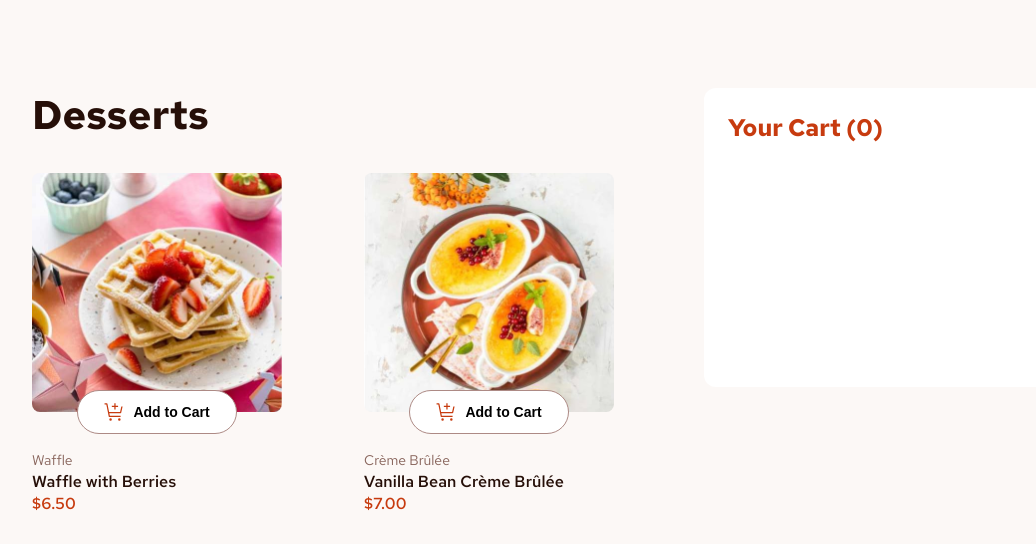
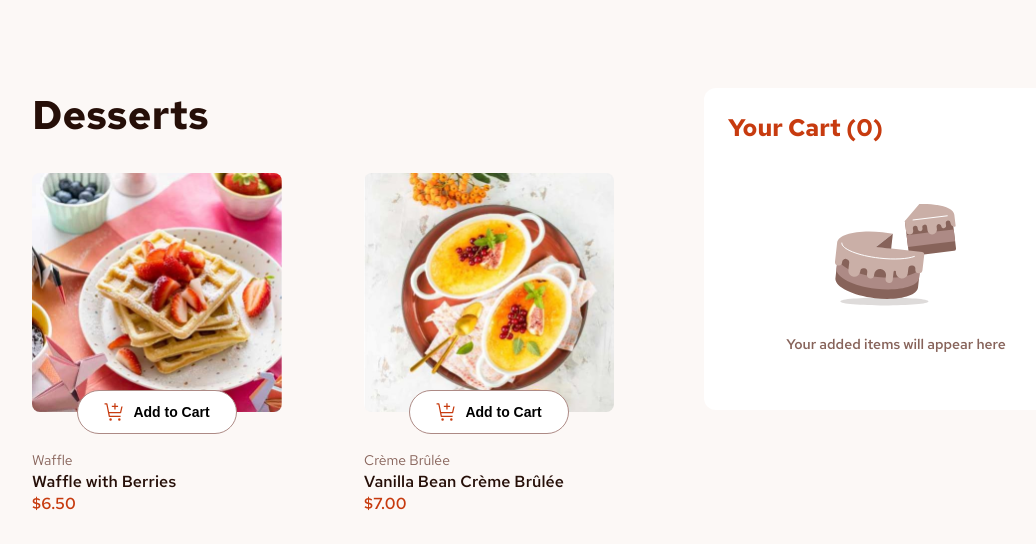
Before and after one commit to VillageR88/flask-product-list-with-cart, a Flask app: page / in a window 1280 px wide. Shown: the top 544 px of the page, without its empty margins (80-1116 px from the left). Run offline with Flask 3, Linux system fonts and the light colour scheme.

Commit message:
fixed prices count and cart placeholder
Signed-off-by: VillageR88 <villager88pl@gmail.com>

```diff
--- a/app/static/css/style.css
+++ b/app/static/css/style.css
@@ -412,5 +412,24 @@ body:has(.divCartWithValue[style*="display: flex"]) #confirmOrder {
 
 #confirmOrder:hover {
   cursor: pointer;
-  background-color: #952C0B;
+  background-color: #952c0b;
 }
+
+body:has(.divCartWithValue[style*="display: flex"]) #cartPlaceholder {
+  display: none;
+}
+
+#cartPlaceholder {
+  display: flex;
+  flex-direction: column;
+  align-items: center;
+  width: 100%;
+  height: 195px;
+  gap: 16px;
+}
+
+#cartPlaceholder span {
+  color: var(--rose-500);
+  font-size: 14px;
+  font-weight: 600;
+}
--- a/app/static/scripts/main.ts
+++ b/app/static/scripts/main.ts
@@ -1,8 +1,8 @@
 const totalValue = document.getElementById("totalValue");
 const cartItemsCount = document.getElementById("cartItemsCount");
-const itemPrice = document.getElementById("price");
 
 function decrementValue(id) {
+    const itemPrice = document.getElementById(`${id}itemPrice`);
     const dessertCount = document.getElementById(`${id}dessertCount`);
     const cartElement = document.getElementById(`${id}cartElement`);
     const cartElementItemCount = document.getElementById(`${id}itemCount`);
@@ -23,6 +23,7 @@ function decrementValue(id) {
 }
 
 function incrementValue(id) {
+    const itemPrice = document.getElementById(`${id}itemPrice`);
     const dessertCount = document.getElementById(`${id}dessertCount`);
     const divCartWithValue = document.getElementById(`${id}divCartWithValue`);
     const cartElement = document.getElementById(`${id}cartElement`);
@@ -41,6 +42,7 @@ function incrementValue(id) {
 }
 
 function deleteItem(id) {
+    const itemPrice = document.getElementById(`${id}itemPrice`);
     const dessertCount = document.getElementById(`${id}dessertCount`);
     const divCartWithValue = document.getElementById(`${id}divCartWithValue`);
     const cartElement = document.getElementById(`${id}cartElement`);
--- a/app/templates/index.html
+++ b/app/templates/index.html
@@ -41,7 +41,7 @@
                     <div>
                         <p class="category">{{ item.category }}</p>
                         <h2>{{ item.name }}</h2>
-                        <p id="price" class="price">${{ "%.2f" | format(item.price) }}</p>
+                        <p id="{{ item.name }}itemPrice" class="price">${{ "%.2f" | format(item.price) }}</p>
                     </div>
                     <!-- <img src="{{ item.image.mobile }}" alt="{{ item.name }} mobile">
                     <img src="{{ item.image.tablet }}" alt="{{ item.name }} tablet">
@@ -86,6 +86,30 @@
                         d="M14.25 18.75h-1.875a1.25 1.25 0 0 1-1.25-1.25v-6.875h3.75a2.498 2.498 0 0 0 2.488-2.747 2.594 2.594 0 0 0-2.622-2.253h-.99l-.11-.487C13.283 3.56 11.769 2.5 9.875 2.5a3.762 3.762 0 0 0-3.4 2.179l-.194.417-.54-.072A1.876 1.876 0 0 0 5.5 5a2.5 2.5 0 1 0 0 5v1.25a3.75 3.75 0 0 1 0-7.5h.05a5.019 5.019 0 0 1 4.325-2.5c2.3 0 4.182 1.236 4.845 3.125h.02a3.852 3.852 0 0 1 3.868 3.384 3.75 3.75 0 0 1-3.733 4.116h-2.5V17.5h1.875v1.25Z" />
                 </svg><span>This is a<strong> carbon-neutral</strong> delivery</span></div>
             <button aria-label="Confirm Order" id="confirmOrder" type="button">Confirm Order</button>
+            <div id="cartPlaceholder"><svg xmlns="http://www.w3.org/2000/svg" width="128" height="128" fill="none"
+                    viewBox="0 0 128 128">
+                    <path fill="#260F08"
+                        d="M8.436 110.406c0 1.061 4.636 2.079 12.887 2.829 8.252.75 19.444 1.171 31.113 1.171 11.67 0 22.861-.421 31.113-1.171 8.251-.75 12.887-1.768 12.887-2.829 0-1.061-4.636-2.078-12.887-2.828-8.252-.75-19.443-1.172-31.113-1.172-11.67 0-22.861.422-31.113 1.172-8.251.75-12.887 1.767-12.887 2.828Z"
+                        opacity=".15" />
+                    <path fill="#87635A"
+                        d="m119.983 24.22-47.147 5.76 4.32 35.36 44.773-5.467a2.377 2.377 0 0 0 2.017-1.734c.083-.304.104-.62.063-.933l-4.026-32.986Z" />
+                    <path fill="#AD8A85" d="m74.561 44.142 47.147-5.754 1.435 11.778-47.142 5.758-1.44-11.782Z" />
+                    <path fill="#CAAFA7"
+                        d="M85.636 36.78a2.4 2.4 0 0 0-2.667-2.054 2.375 2.375 0 0 0-2.053 2.667l.293 2.347a3.574 3.574 0 0 1-7.066.88l-1.307-10.667 14.48-16.88c19.253-.693 34.133 3.6 35.013 10.8l1.28 10.533a1.172 1.172 0 0 1-1.333 1.307 4.696 4.696 0 0 1-3.787-4.08 2.378 2.378 0 1 0-4.72.587l.294 2.346a2.389 2.389 0 0 1-.484 1.755 2.387 2.387 0 0 1-1.583.899 2.383 2.383 0 0 1-1.755-.484 2.378 2.378 0 0 1-.898-1.583 2.371 2.371 0 0 0-1.716-2.008 2.374 2.374 0 0 0-2.511.817 2.374 2.374 0 0 0-.493 1.751l.293 2.373a4.753 4.753 0 0 1-7.652 4.317 4.755 4.755 0 0 1-1.788-3.17l-.427-3.547a2.346 2.346 0 0 0-2.666-2.053 2.4 2.4 0 0 0-2.08 2.667l.16 1.173a2.378 2.378 0 1 1-4.72.587l-.107-1.28Z" />
+                    <path stroke="#fff" stroke-linecap="round" stroke-linejoin="round" stroke-width=".974"
+                        d="m81.076 28.966 34.187-4.16" />
+                    <path fill="#87635A"
+                        d="M7.45 51.793c-.96 8.48 16.746 17.44 39.466 19.947 22.72 2.506 42.08-2.16 43.04-10.667l-3.947 35.493c-.96 8.48-20.24 13.334-43.04 10.667S2.463 95.74 3.423 87.18l4.026-35.387Z" />
+                    <path fill="#AD8A85"
+                        d="M5.823 65.953c-.96 8.453 16.746 17.44 39.573 20.027 22.827 2.586 42.053-2.187 43.013-10.667L87.076 87.1c-.96 8.48-20.24 13.333-43.04 10.666C21.236 95.1 3.53 86.22 4.49 77.74l1.334-11.787Z" />
+                    <path fill="#CAAFA7"
+                        d="M60.836 42.78a119.963 119.963 0 0 0-10.347-1.627c-24-2.667-44.453 1.893-45.333 10.373l-2.133 18.88a3.556 3.556 0 1 0 7.066.8 3.574 3.574 0 1 1 7.094.8l-.8 7.094a5.93 5.93 0 1 0 11.786 1.333 3.556 3.556 0 0 1 7.067.8l-.267 2.347a3.573 3.573 0 0 0 7.094.826l.133-1.2a5.932 5.932 0 1 1 11.787 1.36l-.4 3.52a3.573 3.573 0 0 0 7.093.827l.933-8.267a1.174 1.174 0 0 1 1.307-.906 1.146 1.146 0 0 1 1.04 1.306 5.947 5.947 0 0 0 11.813 1.334l.534-4.72a3.556 3.556 0 0 1 7.066.8 3.573 3.573 0 0 0 7.094.826l1.786-15.546a2.373 2.373 0 0 0-2.08-2.667L44.143 55.74l16.693-12.96Z" />
+                    <path fill="#87635A" d="m59.156 57.66 1.68-14.88-16.827 13.173 15.147 1.707Z" />
+                    <path stroke="#fff" stroke-linecap="round" stroke-linejoin="round" stroke-width=".974"
+                        d="M9.796 52.06c-.667 5.866 16.24 12.586 37.733 15.04 14.774 1.68 27.867.906 34.854-1.654" />
+                </svg>
+                <span>Your added items will appear here</span>
+            </div>
         </div>
     </form>
     <script src="{{ url_for('static', filename='scripts/main.ts') }}"></script>
```
